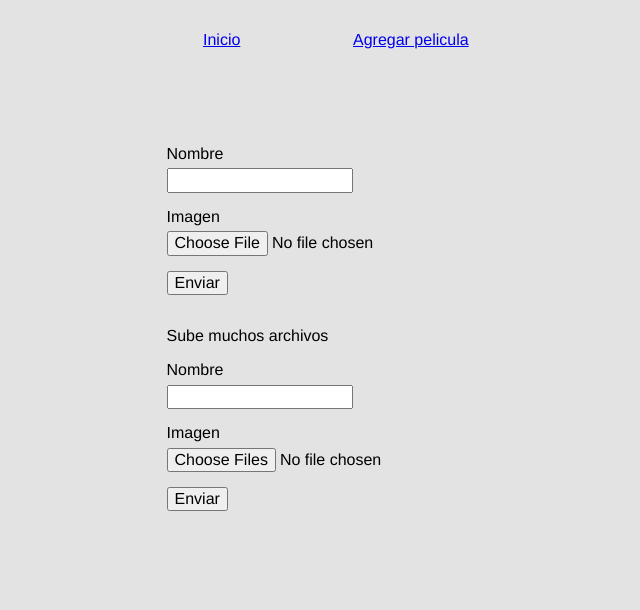
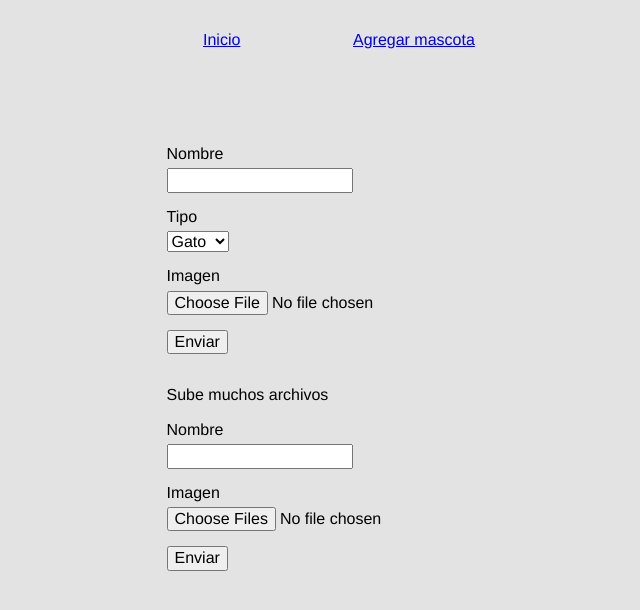
Before and after one commit to programacion-backend-17070/08-express-routes-middleware, a website: page public/nueva.html in a window 1280 px wide. Shown: the top 610 px of the page, without its empty margins (322-962 px from the left). Drawn offline with nearby package versions, Linux system fonts and the light colour scheme; files that its build step writes are made by us from their sources.

Commit message:
agregar mascotas

```diff
--- a/public/nueva.html
+++ b/public/nueva.html
@@ -7,14 +7,21 @@
     <nav>
       <ul>
         <a href="/"><li>Inicio</li></a>
-        <a href="/nueva"><li>Agregar pelicula</li></a>
+        <a href="/mascotas"><li>Agregar mascota</li></a>
       </ul>
     </nav>
     <div class="container">
-      <form action="/movies/new" enctype="multipart/form-data" method="post">
+      <form action="/mascotas" enctype="multipart/form-data" method="post">
         <div>
           <label for="name">Nombre </label>
           <input name="name" />
+        </div>
+        <div>
+          <label for="type">Tipo </label>
+          <select name="type" >
+            <option value="cat">Gato</option>
+            <option value="dog">Perro</option>
+          </select>
         </div>
         <div>
           <label for="img">Imagen </label>
@@ -26,7 +33,7 @@
         </div>
       </form>
 
-      <form action="/movies/new/multiple" enctype="multipart/form-data" method="post">
+      <form action="/mascotas/multiple" enctype="multipart/form-data" method="post">
         <p>Sube muchos archivos</p>
         <div>
           <label for="name">Nombre </label>
```
Also changed, not shown: public/index.html (+1 -1 lines), routes/home.js (+9 -3 lines).
